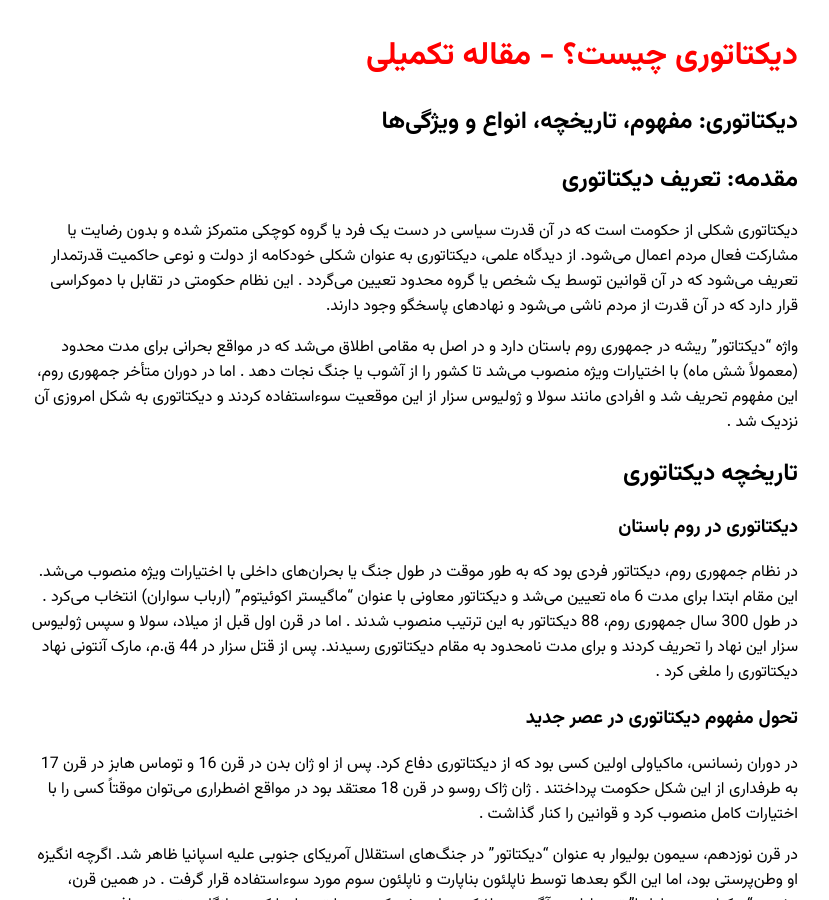
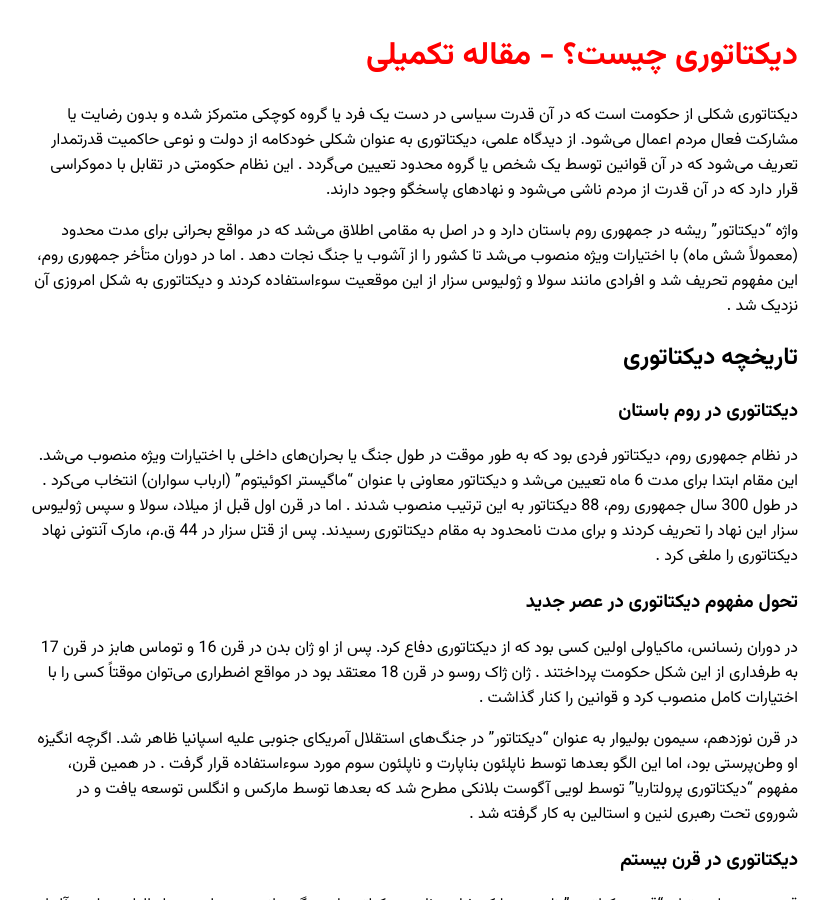
Before and after one commit to darkblog/darkblog.github.io, a Jekyll site: the page built from _posts/2025-6-28-24.md, in a window 1280 px wide and 900 px high. Shown: the whole window, without its empty margins (226-1055 px from the left). Built offline with Jekyll 4.4.1, drawn with Linux system fonts in a browser that asks for light colours.

Commit message:
Update and rename 2025-3-2-24.md to 2025-6-28-24.md

```diff
--- a/_posts/2025-3-2-24.md
+++ b/_posts/2025-6-28-24.md
@@ -2,10 +2,6 @@
 layout: post
 title: دیکتاتوری چیست؟ - مقاله تکمیلی
 ---
-
-## دیکتاتوری: مفهوم، تاریخچه، انواع و ویژگی‌ها
-
-## مقدمه: تعریف دیکتاتوری
 
 دیکتاتوری شکلی از حکومت است که در آن قدرت سیاسی در دست یک فرد یا گروه کوچکی متمرکز شده و بدون رضایت یا مشارکت فعال مردم اعمال می‌شود. از دیدگاه علمی، دیکتاتوری به عنوان شکلی خودکامه از دولت و نوعی حاکمیت قدرتمدار تعریف می‌شود که در آن قوانین توسط یک شخص یا گروه محدود تعیین می‌گردد . این نظام حکومتی در تقابل با دموکراسی قرار دارد که در آن قدرت از مردم ناشی می‌شود و نهادهای پاسخگو وجود دارند.
 
```
